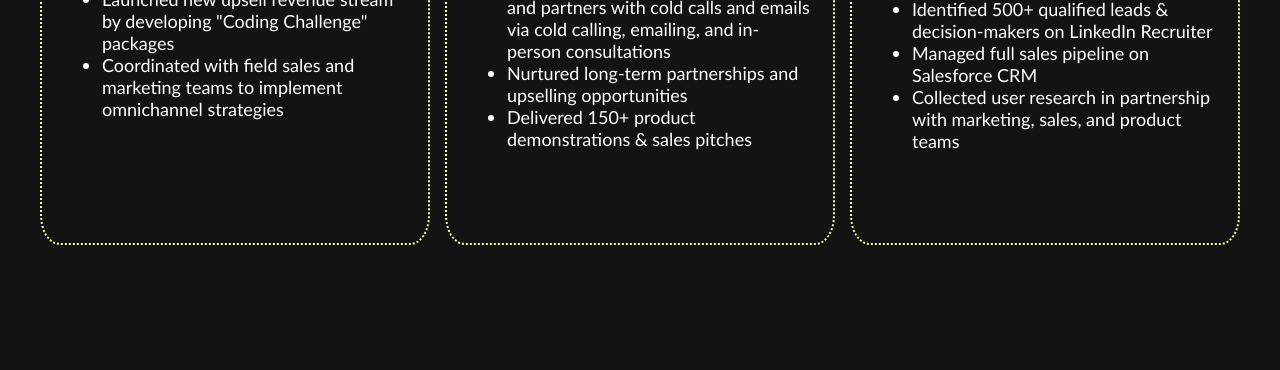
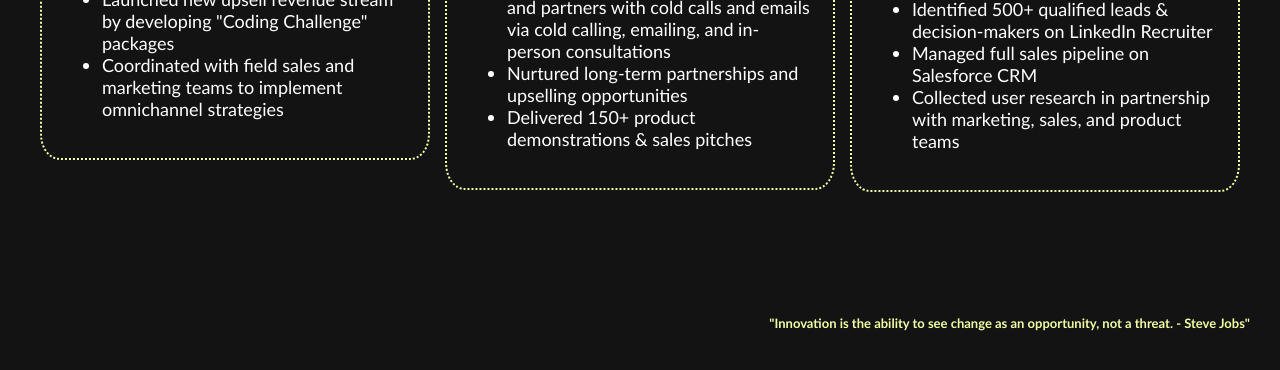
Before and after one commit to cmgrillo-su/ist263, a plain HTML site: page project7/sales.html in a window 1280 px wide. Shown: the part 528-898 px from the top of the page. Before the commit the page ends 813 px from the top, so only its background shows below. Drawn offline with Linux system fonts and the light colour scheme.

Commit message:
project7_4

```diff
--- a/project7/sales.html
+++ b/project7/sales.html
@@ -55,5 +55,10 @@
         </article>
     </div>
 </div>
+<footer>
+    <p> <strong>
+      "Innovation is the ability to see change as an opportunity, not a threat. - Steve Jobs"
+  </strong> </p>
+</footer>
 </body>
 </html>
--- a/project7/styles.css
+++ b/project7/styles.css
@@ -204,7 +204,7 @@ nav a:visited {color: #f3ffa3}
     border:#f3ffa3;
     border-width: 2px;
     border-style: dotted;
-    height: 590px;
+    height: fit-content;
     justify-content: center;
     align-items: center;
     border-radius: 5%;
```
Also changed, not shown: project7/pm.html (+5 -1 lines).
